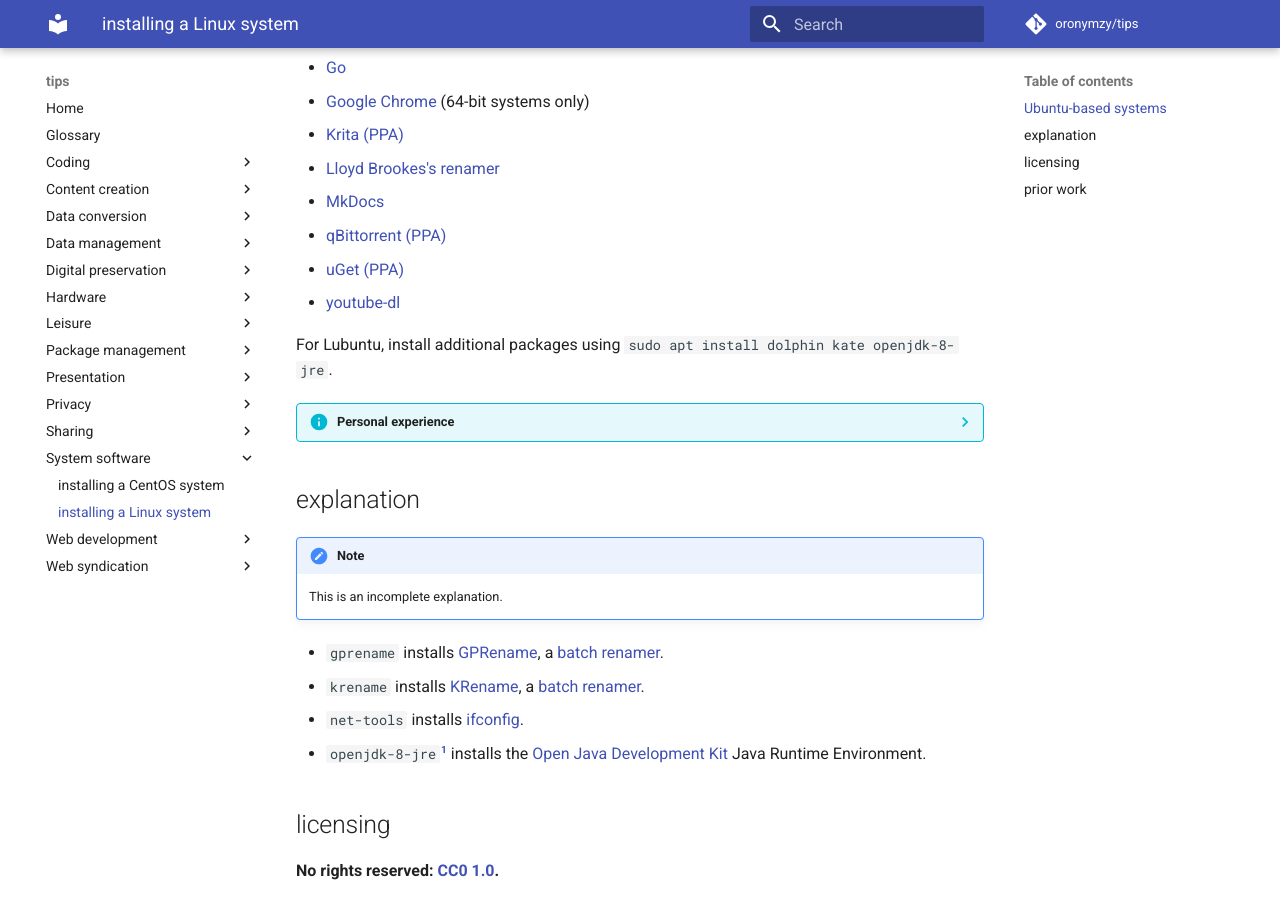
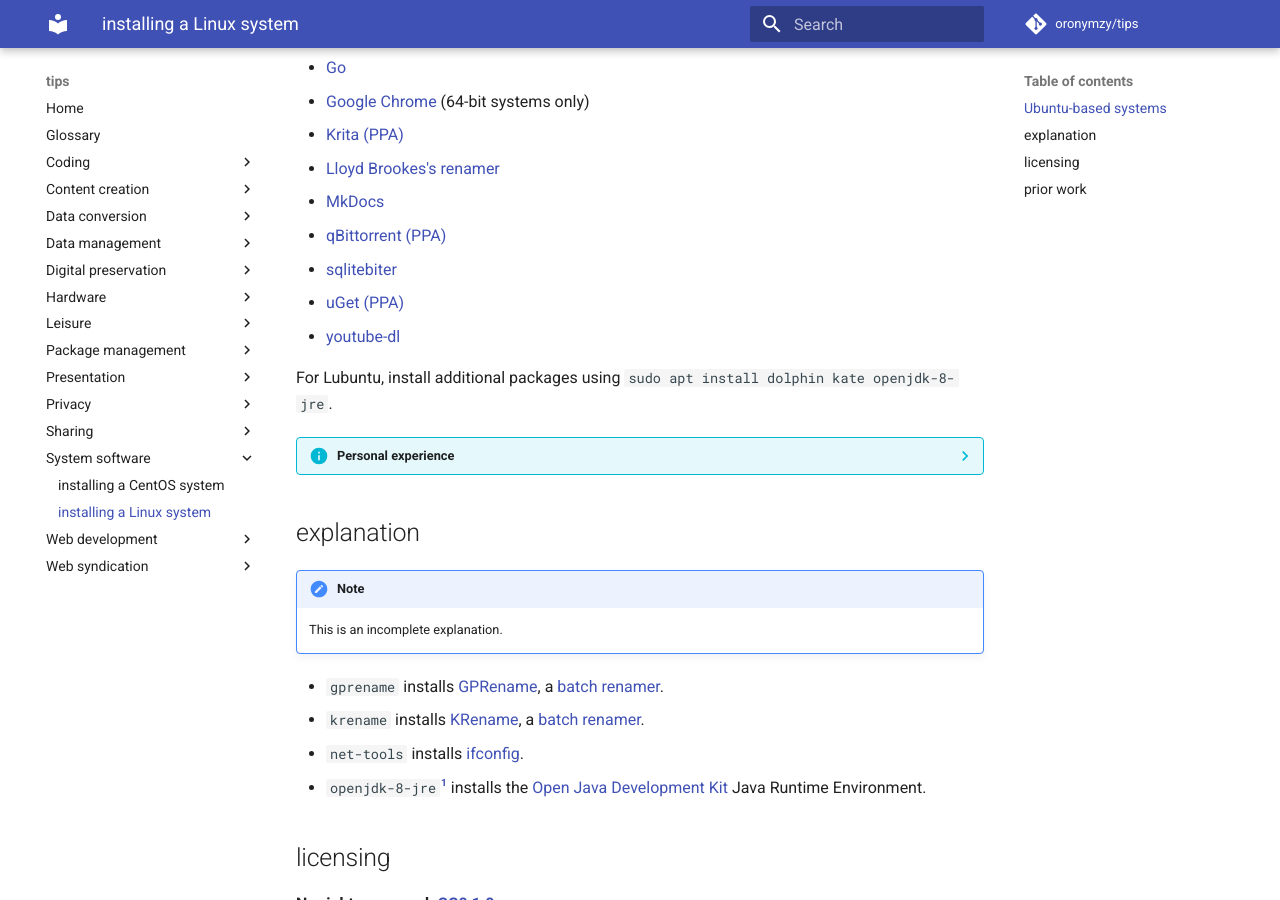
Before and after one commit to oronymzy/tips, an MkDocs documentation site: the page built from docs/insLnxS.md, in a window 1280 px wide and 900 px high, scrolled down 673 px. Built offline with MkDocs 1.6.1 and Material for MkDocs 9.7.7, drawn with Linux system fonts in a browser that asks for light colours; comment, search, counter and statistics services are not loaded.

Commit message:
Add sqlitebiter

```diff
--- a/docs/insLnxS.md
+++ b/docs/insLnxS.md
@@ -18,6 +18,7 @@ Also install additional programs using more specific instructions:
 - [Lloyd Brookes's renamer](inLBrnm.md)
 - [MkDocs](insMkDc.md)
 - [qBittorrent (PPA)](insqBtr.md)
+- [sqlitebiter](inqbitr.md)
 - [uGet (PPA)](instuGt.md)
 - [youtube-dl](insytdl.md)
 
```
